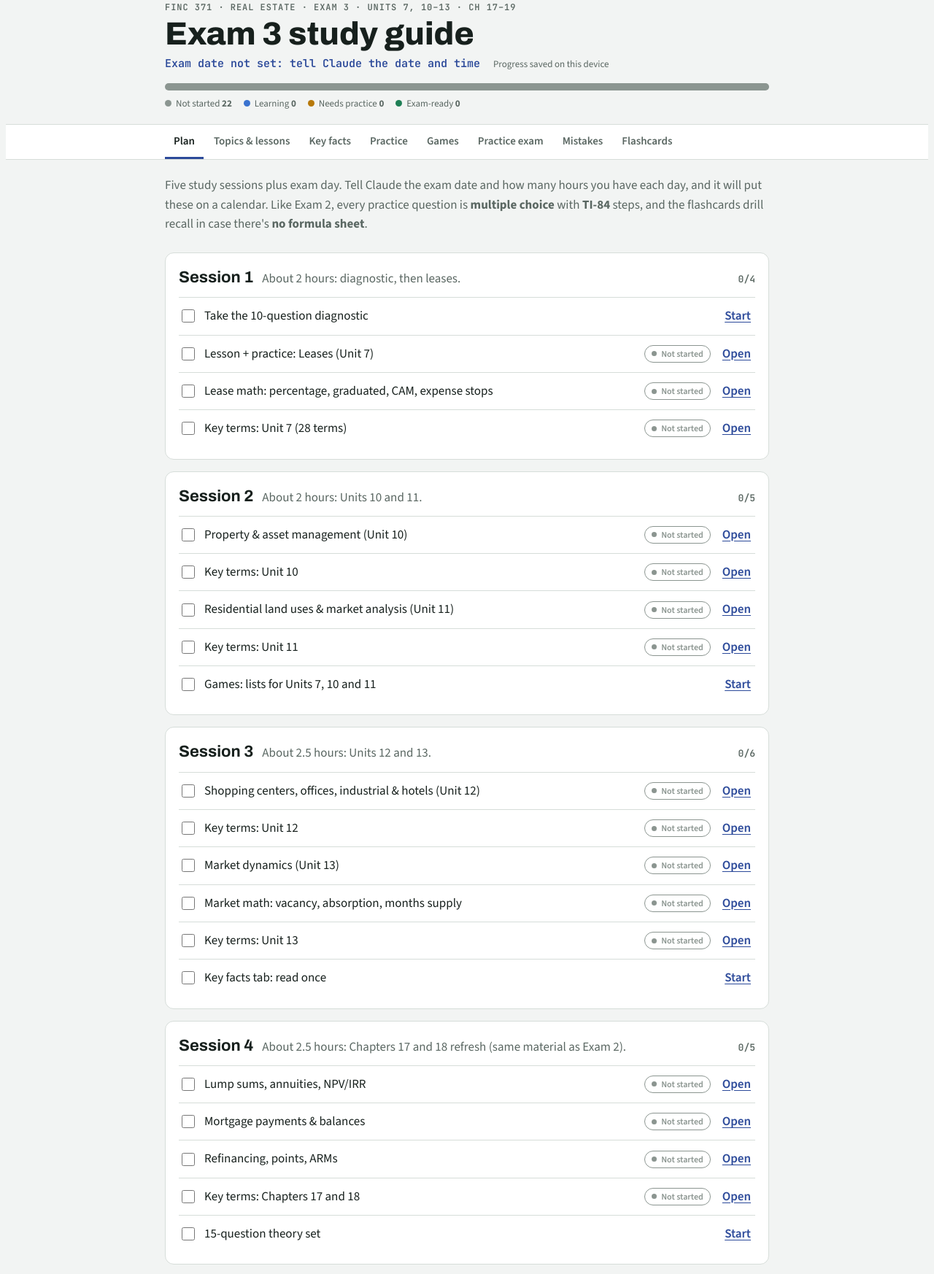
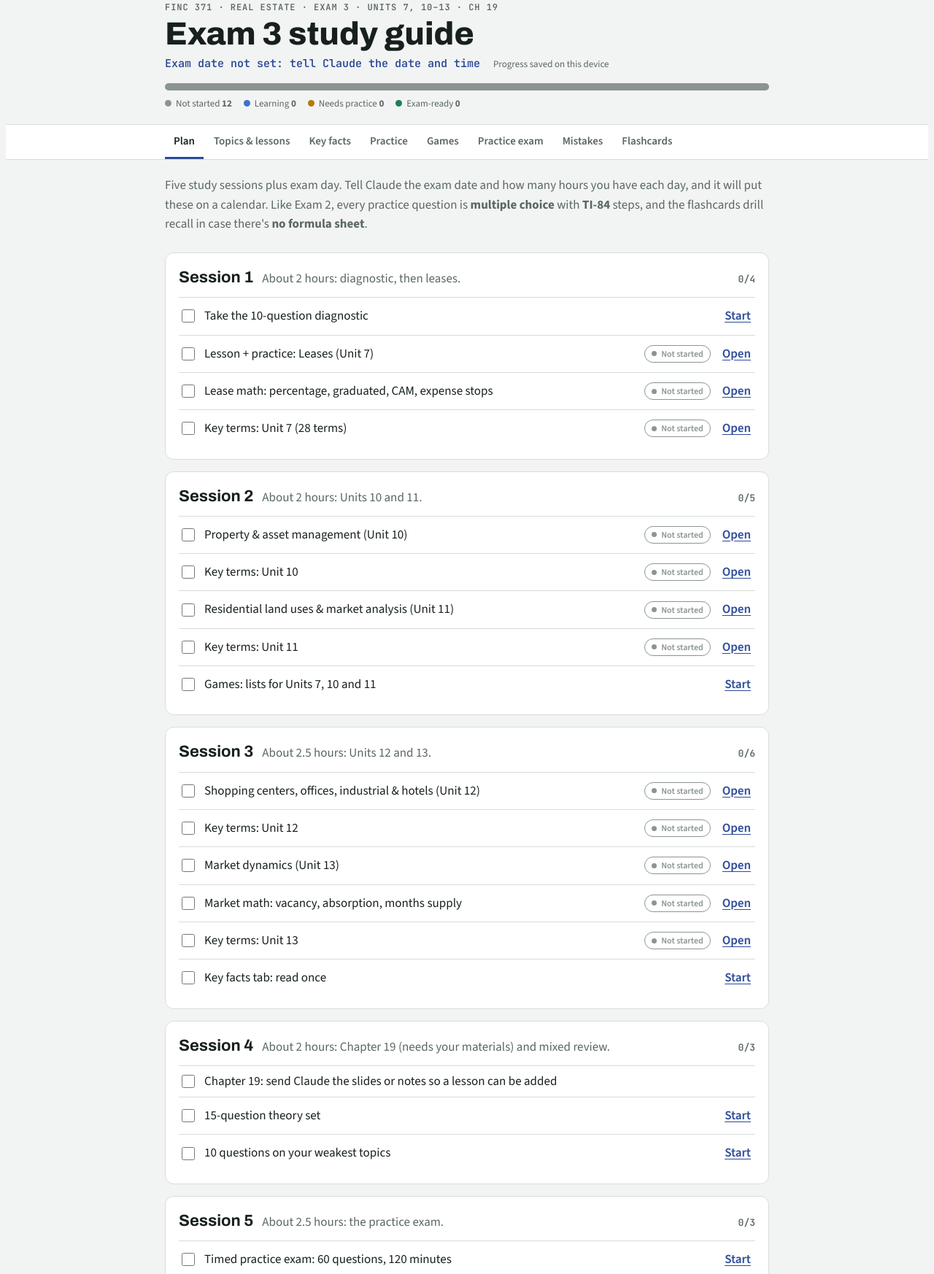
Before and after one commit to Nicholas3474/FINC371, a plain HTML site: page exam3/index.html in a window 1280 px wide. Shown: the part 32-1778 px from the top of the page at 73% size. Drawn offline with nearby package versions, Linux system fonts and the light colour scheme.

Commit message:
Exam 3: match syllabus coverage (Ch 19, 7, 10-13); drop Ch 17-18
Co-Authored-By: Claude Opus 5.5 <noreply@anthropic.com>
Claude-Session: https://claude.ai/code/session_01BY2UqE814FNjmDNgMrEmRu

```diff
--- a/exam3/games.js
+++ b/exam3/games.js
@@ -44,6 +44,8 @@ const DATES=[
 ['Lease example base rent','$3,880 a month'],['Lease example security deposit','$3,000'],['Lease example late fee','$300 after 5 days'],['Lease example CAM fee','$700 a month'],['Milford Hills total development cost','$2,287,050'],
 ];
 
+/* drop lists for topics not on this exam */
+for(let i=LISTS.length-1;i>=0;i--)if(!TOPIC[LISTS[i].t])LISTS.splice(i,1);
 let GM={view:'menu'};
 function recAtt(topic,ok){(S.att[topic]=S.att[topic]||[]).push(ok?1:0);if(S.att[topic].length>20)S.att[topic]=S.att[topic].slice(-20);save();renderHeader();}
 
--- a/exam3/index.html
+++ b/exam3/index.html
@@ -185,7 +185,7 @@ details summary{cursor:pointer;color:var(--accent);font-weight:600;margin-bottom
 </style>
 
 <header class="top"><div class="wrap">
-  <div class="eyebrow">FINC 371 · Real estate · Exam 3 · Units 7, 10–13 · Ch 17–19</div>
+  <div class="eyebrow">FINC 371 · Real estate · Exam 3 · Units 7, 10–13 · Ch 19</div>
   <h1>Exam 3 study guide</h1>
   <div class="top-row"><span id="countdown"></span><span id="sync">Loading progress…</span></div>
   <div class="meter" id="meter" aria-label="Topic readiness"></div>
@@ -255,16 +255,6 @@ const TOPICS=[
  {id:'mkt',unit:'Unit 13',name:'Market dynamics: supply, demand, space & asset markets',quant:false},
  {id:'mktm',unit:'Unit 13',name:'Market math: vacancy, absorption, months supply',quant:true},
  {id:'kt13',unit:'Unit 13',name:'Key terms: market dynamics',quant:false,kt:13},
- {id:'lump',unit:'Ch 17',name:'Lump sums & compounding',quant:true},
- {id:'annuity',unit:'Ch 17',name:'Annuities & sinking funds',quant:true},
- {id:'npv',unit:'Ch 17',name:'NPV, IRR & risk',quant:true},
- {id:'kt17',unit:'Ch 17',name:'Key terms: risk, return & TVM',quant:false,kt:17},
- {id:'pay',unit:'Ch 18',name:'Mortgage payments & amortization',quant:true},
- {id:'bal',unit:'Ch 18',name:'Loan balances, interest & principal',quant:true},
- {id:'refi',unit:'Ch 18',name:'Refinancing',quant:true},
- {id:'points',unit:'Ch 18',name:'Points & effective interest rate',quant:true},
- {id:'arm',unit:'Ch 18',name:'Two-step mortgages & ARMs',quant:true},
- {id:'kt18',unit:'Ch 18',name:'Key terms: mortgage mechanics',quant:false,kt:18},
 ];
 const chLab=c=>c>=17?'Chapter '+c:'Unit '+c;
 const esc=s=>String(s).replace(/[&<>"]/g,c=>({'&':'&amp;','<':'&lt;','>':'&gt;','"':'&quot;'}[c]));
@@ -1452,6 +1442,8 @@ ${ex('your notes and study exercise 9',`<p>30 units/month absorbed, 30 vacant, 9
 ${fc('Net vs. gross absorption','Net = space leased − space vacated &nbsp;·&nbsp; Gross = all space leased','','Measuring demand growth.','','Calling gross absorption "net."')}
 <p><b>Absorption rate</b> (Unit 11): months to sell current inventory = homes for sale ÷ sales per month.</p>`;
 
+/* Exam 3 covers Units 7, 10–13 and 19 only (syllabus), so Ch 17–18 terms are dropped */
+for(let i=TERMS.length-1;i>=0;i--)if(TERMS[i].c>=17)TERMS.splice(i,1);
 FORMULAS.splice(0,FORMULAS.length,
  ['Percentage lease','Retail rent','Base rent + % × (sales − breakpoint)'],
  ['Graduated rent','Year n rent','Year-1 rent × (1 + g)<sup>n−1</sup>'],
@@ -1462,20 +1454,7 @@ FORMULAS.splice(0,FORMULAS.length,
  ['Vacancy rate','Market slack','Vacant ÷ total space'],
  ['Months supply','Time to absorb','(Vacant + under construction) ÷ monthly net absorption'],
  ['Net absorption','Demand growth','Space leased − space vacated'],
- ['Absorption (homes)','Months to sell out','Inventory ÷ sales per month'],
- ['FV of a lump sum','One amount → future','FV = PV(1 + i)<sup>n</sup>'],
- ['PV of a lump sum','One amount → today','PV = FV / (1 + i)<sup>n</sup>'],
- ['Monthly compounding','m periods per year','FV = PV(1 + i/m)<sup>n·m</sup>'],
- ['PV of an annuity','Equal payments → today','PVA = A[1 − 1/(1+i)<sup>n</sup>] / i'],
- ['FV of an annuity','Equal deposits → future','FVA = A[(1+i)<sup>n</sup> − 1] / i'],
- ['Sinking fund payment','Deposit to reach a target','A = FVA × i / [(1+i)<sup>n</sup> − 1]'],
- ['Mortgage payment','Loan → payment','A = PV × i / [1 − 1/(1+i)<sup>n</sup>]'],
- ['Loan balance','After k payments','PV of the remaining payments'],
- ['Interest in next payment','Payment k+1','Balance<sub>k</sub> × i/12'],
- ['NPV','Accept if > 0','−CF<sub>0</sub> + Σ CF<sub>t</sub>/(1+r)<sup>t</sup>'],
- ['IRR','Accept if ≥ required','Rate where NPV = 0'],
- ['Effective rate','Loan with points','Rate where net proceeds = PV of payments (+ balance)'],
- ['ARM rate','Each adjustment','Index + margin, within annual and lifetime caps']
+ ['Absorption (homes)','Months to sell out','Inventory ÷ sales per month']
 );
 /* ===== Key facts: specific numbers, names, examples and lists from the Exam 3 notes ===== */
 const FACTS=[
@@ -1550,17 +1529,6 @@ const FACTS=[
 ['Months supply','(Vacant + under construction) ÷ monthly net absorption. Example: (30 + 90) ÷ 30 = <b>4</b>. Exercise 9: 9,000 ÷ (10,000/12) = <b>10.8</b>.'],
 ['Research firms','<b>Torto Wheaton Research</b>, <b>LaSalle Investment Advisors</b>, <b>RREEF Research</b>.'],
 ]},
-{ch:17,title:'Risk, return & TVM (same as Exam 2)',items:[
-['Land example','$70,000 at 10%: $77,000 → $84,700 → <b>$93,170</b>.'],
-['NPV/IRR example','$10,000; flows $100, $1,600, $1,800, $450, $12,500; 12% → NPV ≈ +$24.82; IRR <b>12.0646%</b>.'],
-['Four risks','Business, financial, purchasing power, liquidity.'],
-]},
-{ch:18,title:'Mortgage mechanics (same as Exam 2)',items:[
-['Amortization','$100,000, 10%, 10 years: <b>$16,274.54</b>/year or <b>$1,321.51</b>/month.'],
-['Balance','$133,000, 30 yr, 7.5% → <b>$125,841.83</b> after 60 payments.'],
-['Refinance','At 6%: save <b>$119.16</b>/month, or finish <b>73 months</b> early.'],
-['Points','1 point = 1% of the loan, about 0.125% off the rate. Spider Savings prepaid → about <b>8.125%</b>.'],
-]},
 ];
 /* ===== Games: Match-up and Lists ===== */
 const LISTS=[
@@ -1608,6 +1576,8 @@ const DATES=[
 ['Lease example base rent','$3,880 a month'],['Lease example security deposit','$3,000'],['Lease example late fee','$300 after 5 days'],['Lease example CAM fee','$700 a month'],['Milford Hills total development cost','$2,287,050'],
 ];
 
+/* drop lists for topics not on this exam */
+for(let i=LISTS.length-1;i>=0;i--)if(!TOPIC[LISTS[i].t])LISTS.splice(i,1);
 let GM={view:'menu'};
 function recAtt(topic,ok){(S.att[topic]=S.att[topic]||[]).push(ok?1:0);if(S.att[topic].length>20)S.att[topic]=S.att[topic].slice(-20);save();renderHeader();}
 
@@ -1675,7 +1645,7 @@ document.addEventListener('click',e=>{
 /* ===== UI ===== */
 const KEY='finc371-exam3-v1';
 const EXAM_AT=null; /* set once the exam date is known */
-const CHS=[7,10,11,12,13,17,18];
+const CHS=[7,10,11,12,13];
 const STATUS=[
  {k:'ns',label:'Not started'},{k:'le',label:'Learning'},{k:'np',label:'Needs practice'},{k:'er',label:'Exam-ready'}];
 const PLAN=[
@@ -1692,9 +1662,9 @@ const PLAN=[
   ['s3a','Shopping centers, offices, industrial & hotels (Unit 12)','com'],['s3b','Key terms: Unit 12','kt12'],
   ['s3c','Market dynamics (Unit 13)','mkt'],['s3d','Market math: vacancy, absorption, months supply','mktm'],['s3e','Key terms: Unit 13','kt13'],
   ['s3f','Key facts tab: read once','facts']]},
- {day:'Session 4',sub:'About 2.5 hours: Chapters 17 and 18 refresh (same material as Exam 2).',items:[
-  ['s4a','Lump sums, annuities, NPV/IRR','lump'],['s4b','Mortgage payments & balances','pay'],['s4c','Refinancing, points, ARMs','points'],
-  ['s4d','Key terms: Chapters 17 and 18','kt17'],['s4e','15-question theory set','theory']]},
+ {day:'Session 4',sub:'About 2 hours: Chapter 19 (needs your materials) and mixed review.',items:[
+  ['s4a','Chapter 19: send Claude the slides or notes so a lesson can be added',null],
+  ['s4b','15-question theory set','theory'],['s4c','10 questions on your weakest topics','weak']]},
  {day:'Session 5',sub:'About 2.5 hours: the practice exam.',items:[
   ['s5a','Timed practice exam: 60 questions, 120 minutes','exam'],
   ['s5b','Review every missed question and redo similar ones','mistakes'],
@@ -1780,9 +1750,9 @@ function renderPlan(){
     const t=link&&TOPIC[link];
     return `<li><input type="checkbox" id="pl-${id}" data-plan="${id}" ${S.plan[id]?'checked':''}><label for="pl-${id}">${esc(txt)}</label>${t?chip(status(link)):''}${link?`<button class="link" data-go="${link}">${t?'Open':'Start'}</button>`:''}</li>`;}).join('')}</ul></section>`;}).join('')+
   `<section class="notes"><h3>About your materials</h3><ul>
+  <li><b>Exam coverage per the syllabus: Chapters 19, 7, 10, 11, 12 and 13.</b> Chapters 17 and 18 were left out of this guide because they belong to Exam 2.</li>
   <li>Source: “371 Exam 3 - Units 7, 10, 11, 12, 13 & Units 17, 18, 19” (76 pages). Every page was read, including the images: the lease example, the Milford Hills tables, Table 12.1, the months-supply formula and Figures 13.5–13.6.</li>
   <li><b>Chapter 19 is not in the notes.</b> The first line says it “is not on the Review but is fair game on the Exam.” Send Claude the Chapter 19 slides or notes and it will add a topic.</li>
-  <li>Chapters 17 and 18 are word for word the same as your Exam 2 notes, so those topics are reused here.</li>
   <li>Where the notes contradict themselves (regional trade area 8–10 vs. 7–12 miles; super-regional 750,000 vs. 800,000 sq ft), the lesson flags it.</li></ul></section>`;
 }
 
@@ -1802,7 +1772,7 @@ function renderTopics(){
 let P=null; // {title, qs, i, picked, done, score}
 function startPractice(kind){
   let qs=[],title='';
-  if(kind==='diag'){title='Diagnostic';qs=['lease','leasem','pm','res','com','mkt','mktm','lump','pay','bal'].map(id=>makeQ(id));}
+  if(kind==='diag'){title='Diagnostic';qs=['lease','leasem','pm','res','com','mkt','mktm','kt7','kt12','kt13'].map(id=>makeQ(id));}
   else if(kind==='theory'){title='Theory mix';qs=buildSet(15,THEORY_SLOTS);}
   else if(kind==='weak'){title='Weakest topics';const order=TOPICS.map(t=>({id:t.id,w:{ns:4,le:3,np:2,er:0.5}[status(t.id)]}));
     for(let i=0;i<10;i++){const tot=order.reduce((a,b)=>a+b.w,0);let r=Math.random()*tot;const t=order.find(o=>(r-=o.w)<0)||order[0];qs.push(makeQ(t.id));}}
@@ -1837,8 +1807,8 @@ function renderPractice(){
 /* ---------- exam ---------- */
 let E=null; // {qs, picks, end, submitted}
 /* exam blueprint: about two-thirds theory, one-third math, matching how the notes are weighted */
-const THEORY_SLOTS=[['kt7',4],['kt10',2],['kt11',2],['kt12',3],['kt13',4],['kt17',2],['kt18',2],['lease',6],['pm',5],['res',4],['com',6],['mkt',6],['npv',1],['pay',1],['points',1],['arm',1]].map(([id,w])=>({id,w,mode:'theory'}));
-const MATH_SLOTS=[['leasem',3],['mktm',3],['lump',2],['annuity',2],['npv',2],['pay',2],['bal',2],['refi',1],['points',1],['arm',1]].map(([id,w])=>({id,w,mode:'math'}));
+const THEORY_SLOTS=[['kt7',5],['kt10',2],['kt11',2],['kt12',4],['kt13',5],['lease',6],['pm',5],['res',4],['com',6],['mkt',6]].map(([id,w])=>({id,w,mode:'theory'}));
+const MATH_SLOTS=[['leasem',5],['mktm',5],['pm',1]].map(([id,w])=>({id,w,mode:'math'}));
 function dedupe(arr,fn){const seen=new Set();return arr.map(()=>{let q,t=0;do{q=fn();}while(seen.has(q.key||q.prompt)&&++t<40);seen.add(q.key||q.prompt);return q;});}
 function buildSet(n,slots){
   const tot=slots.reduce((a,b)=>a+b.w,0);
```
Also changed, not shown: exam3/e3content.js (+3 -14 lines), exam3/facts.js (+0 -11 lines), exam3/logic.js (+0 -10 lines), exam3/shell.html (+1 -1 lines), exam3/ui.js (+8 -8 lines).
